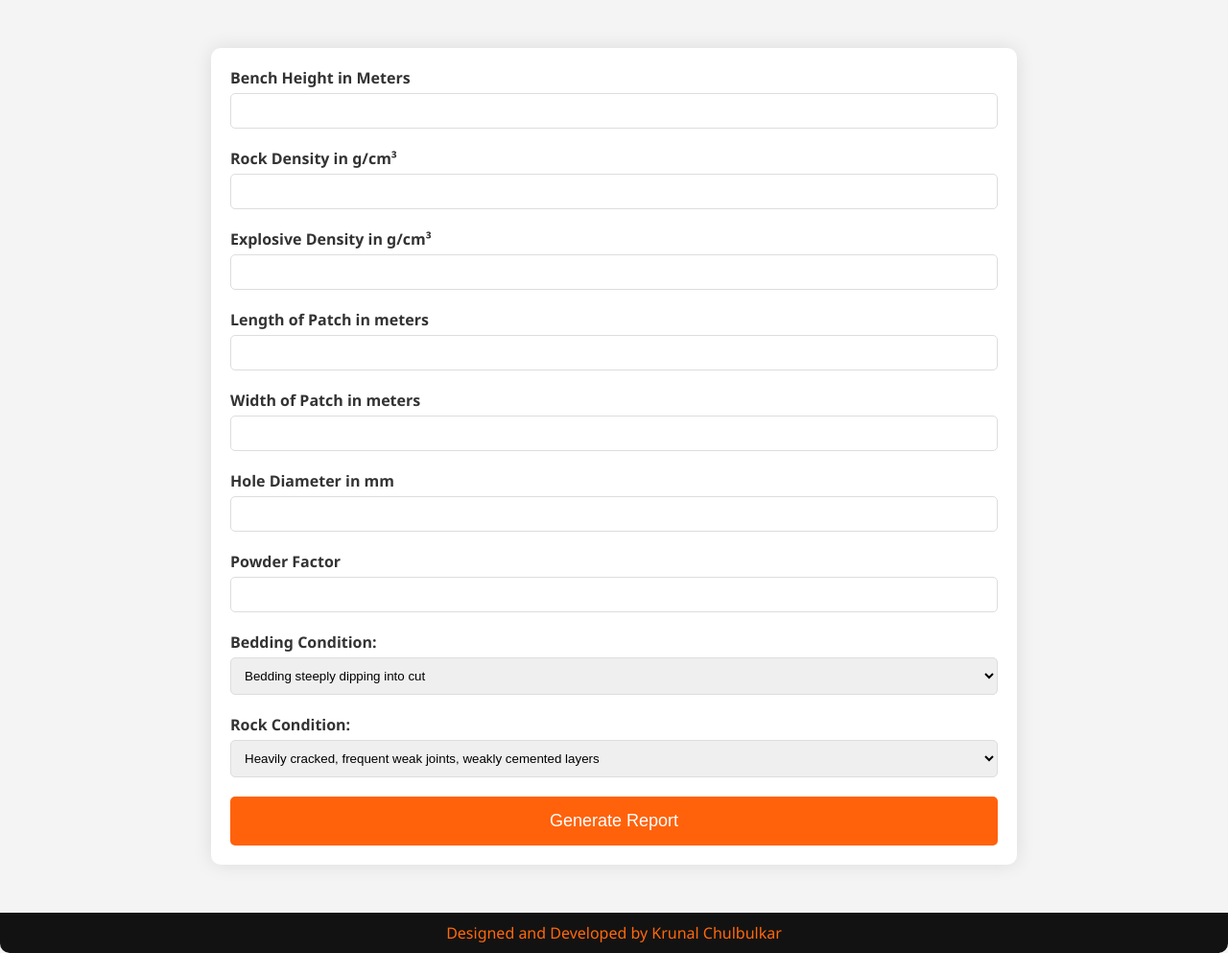
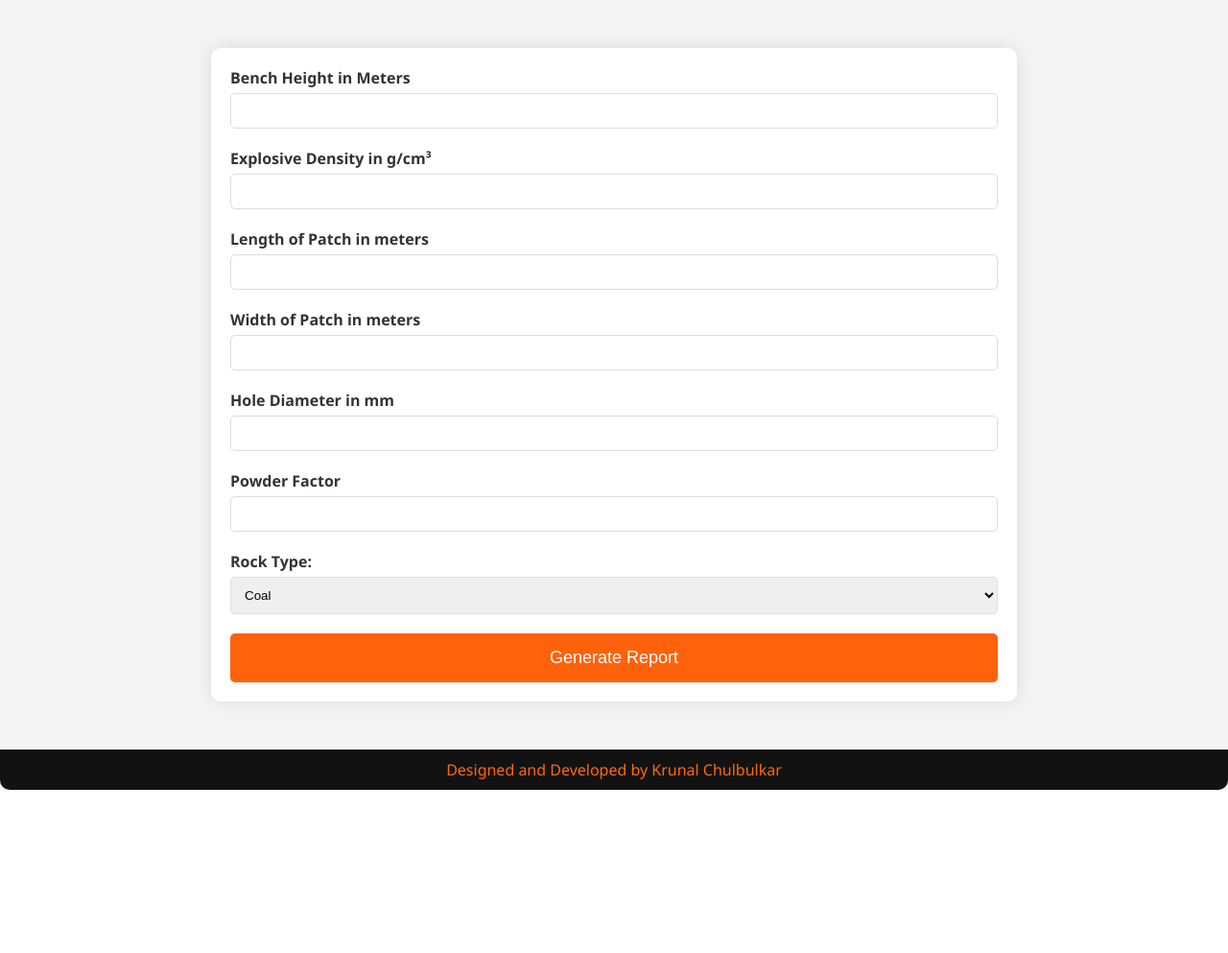
Before and after one commit to AWMKRUNAL/BlastSuggest, a Python web app: template templates/index.html in a window 1280 px wide. Shown: the part 98-1091 px from the top of the page at 96% size. After the commit the page ends 921 px from the top, so only its background shows below. Run offline with Jinja, Linux system fonts and the light colour scheme; the template is opened without the code that fills it, so the values that code supplies are empty.

Commit message:
rock type

```diff
--- a/templates/index.html
+++ b/templates/index.html
@@ -114,10 +114,6 @@
                 <input type="number" step="0.01" id="bench_height" name="bench_height" required>
             </div>
             <div class="form-group">
-                <label for="rock_density">Rock Density in g/cm³</label>
-                <input type="number" step="0.01" id="rock_density" name="rock_density" required>
-            </div>
-            <div class="form-group">
                 <label for="explosive_density">Explosive Density in g/cm³</label>
                 <input type="number" step="0.01" id="explosive_density" name="explosive_density" required>
             </div>
@@ -137,20 +133,19 @@
                 <label for="powder_factor">Powder Factor </label>
                 <input type="number" step="0.01" id="powder_factor" name="powder_factor" required>
             </div>
+
             <div class="form-group">
-                <label for="bedding_condition">Bedding Condition:</label>
-                <select id="bedding_condition" name="bedding_condition" required>
-                    <option value="bedding steeply dipping into cut">Bedding steeply dipping into cut</option>
-                    <option value="bedding steeply dipping into face">Bedding steeply dipping into face</option>
-                    <option value="other cases of deposition">Other cases of deposition</option>
-                </select>
-            </div>
-            <div class="form-group">
-                <label for="rock_condition">Rock Condition:</label>
-                <select id="rock_condition" name="rock_condition" required>
-                    <option value="heavily cracked, frequent weak joints, weakly cemented layers">Heavily cracked, frequent weak joints, weakly cemented layers</option>
-                    <option value="thin well cemented layers with tight joints">Thin, well-cemented layers with tight joints</option>
-                    <option value="massive intact rock">Massive intact rock</option>
+                <label for="rock_type">Rock Type:</label>
+                <select id="rock_type" name="rock_type" required>
+                    <option value="Coal">Coal</option>
+                    <option value="Shaly Coal">Shaly Coal</option>
+                    <option value="Carb Shale">Carb Shale</option>
+                    <option value="Shale">Shale</option>
+                    <option value="Sandy Shale">Sandy Shale</option>
+                    <option value="Coarse Grained SST">Coarse Grained SST</option>
+                    <option value="Med. Grained SST">Med. Grained SST</option>
+                    <option value="Fine Grained SST">Fine Grained SST</option>
+                    <option value="Calcareous">Calcareous</option>
                 </select>
             </div>
             <button type="submit" class="generate-button">Generate Report</button>
```
